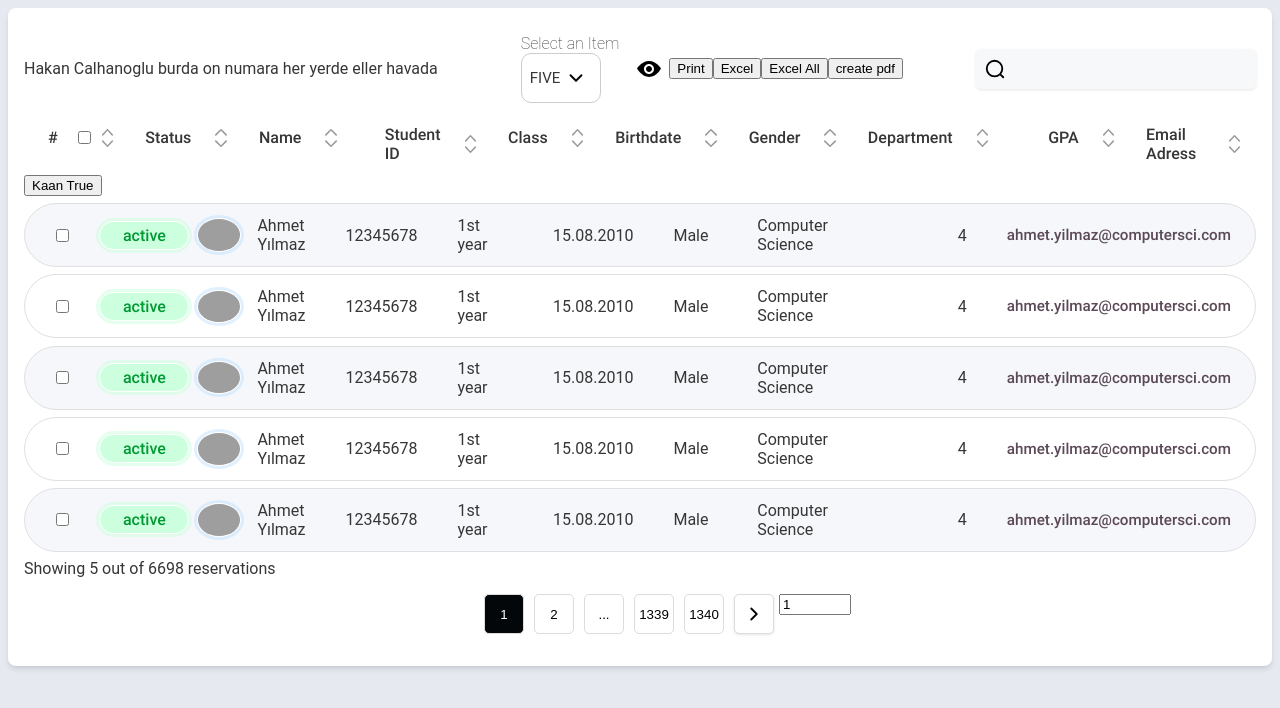
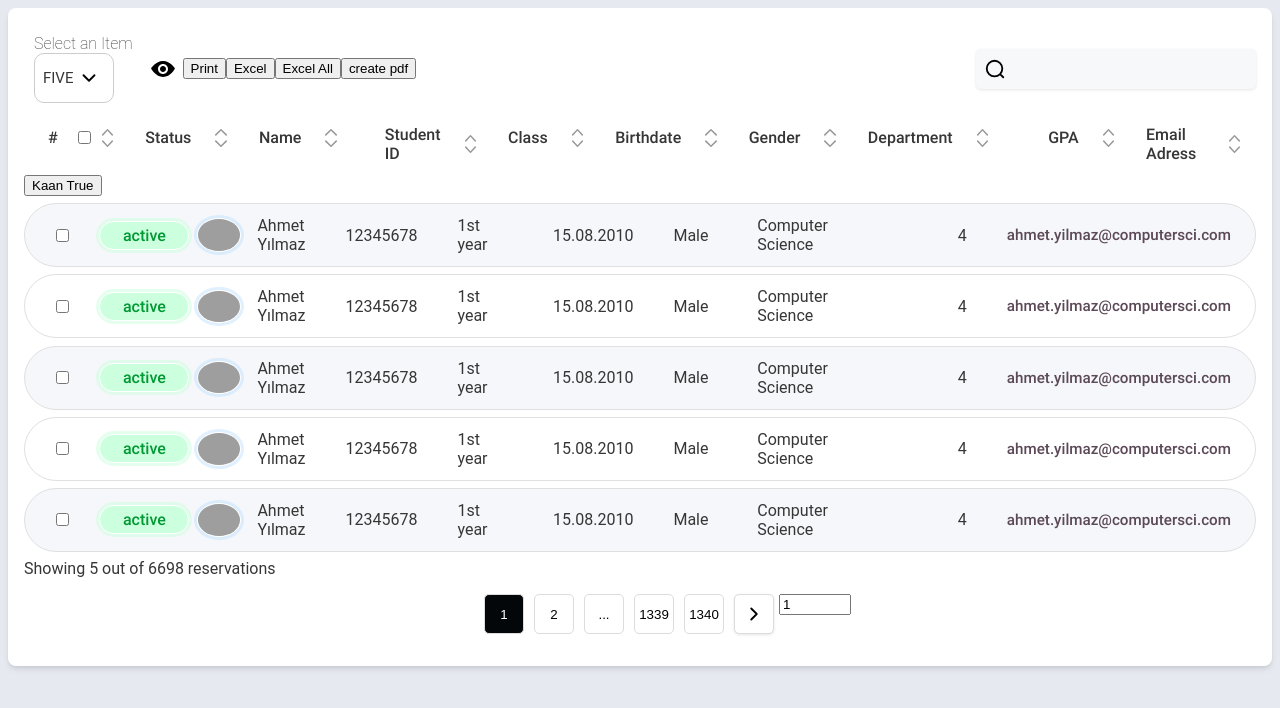
Before and after one commit to Mwiert/miniSpa, a Vue app: page /pinkpanthers in a window 1280 px wide. Shown: the top 708 px of the page. Built offline with nearby package versions, Linux system fonts and the light colour scheme; grey boxes are pictures that could not be loaded; a web font is replaced by a local one.

Commit message:
Clear Mustache

```diff
--- a/mentors/flexitable/components/FlexiTableControls.vue
+++ b/mentors/flexitable/components/FlexiTableControls.vue
@@ -1,6 +1,5 @@
 <template>
   <div class="flexi-table-controls-c">
-    {{ flexi.options.tableTitle }}
     <!-- Items Per Page -->
     <div class="ftc-select-wrapper">
       <UIEnumDropdown
```
